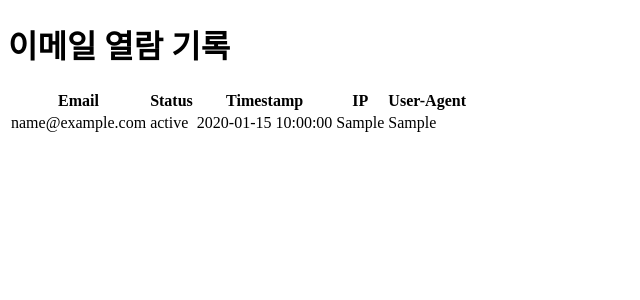
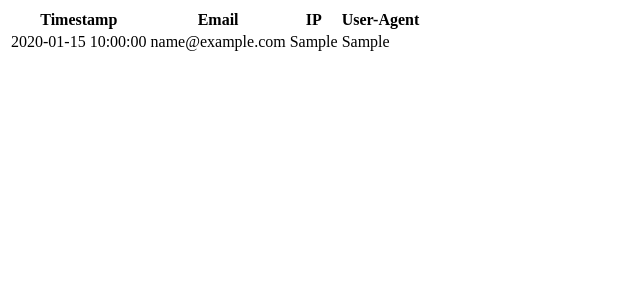
Before and after one commit to JitaeBae/tracking, a Flask app: template templates/logs.html in a window 1280 px wide. Shown: the top 300 px of the page, without its empty margins (0-640 px from the left). Run offline with Flask 3, Linux system fonts and the light colour scheme; the template is opened without the code that fills it: most values are stand-ins (such as "Sample title", 1, 10 or a date in 2020).

Commit message:
Update logs.html

```diff
--- a/templates/logs.html
+++ b/templates/logs.html
@@ -1,37 +1,20 @@
-<!DOCTYPE html>
-<html lang="en">
-<head>
-    <meta charset="UTF-8">
-    <meta name="viewport" content="width=device-width, initial-scale=1.0">
-    <title>이메일 열람 기록</title>
-</head>
-<body>
-    <h1>이메일 열람 기록</h1>
-    {% if email_status %}
 <table>
     <thead>
         <tr>
+            <th>Timestamp</th>
             <th>Email</th>
-                <th>Status</th>
-                <th>Timestamp</th>
             <th>IP</th>
             <th>User-Agent</th>
         </tr>
     </thead>
     <tbody>
-            {% for email in email_status %}
+        {% for log in email_status %}
         <tr>
-                <td>{{ email.email }}</td>
-                <td>{{ email.status }}</td>
-                <td>{{ email.timestamp if email.timestamp else 'N/A' }}</td>
-                <td>{{ email.ip if email.ip else 'N/A' }}</td>
-                <td>{{ email.user_agent if email.user_agent else 'N/A' }}</td>
+            <td>{{ log.timestamp }}</td>
+            <td>{{ log.email }}</td>
+            <td>{{ log.ip }}</td>
+            <td>{{ log.user_agent }}</td>
         </tr>
         {% endfor %}
     </tbody>
 </table>
-    {% else %}
-    <p>로그 파일이 없습니다.</p>
-    {% endif %}
-</body>
-</html>
```
Lines whose indentation alone changed are shown as unchanged.
